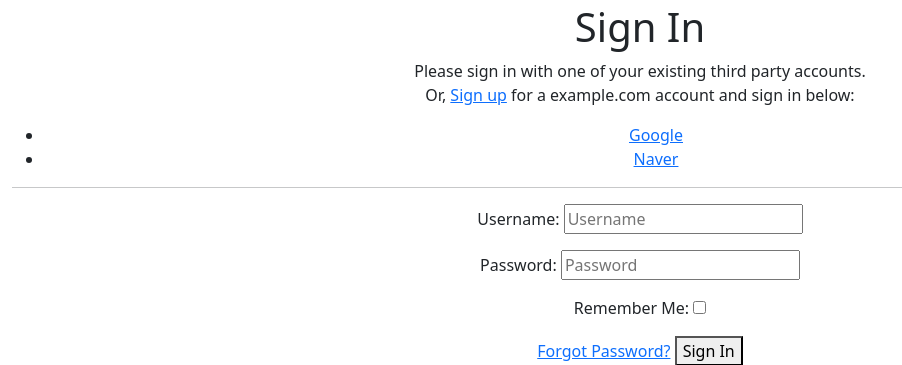
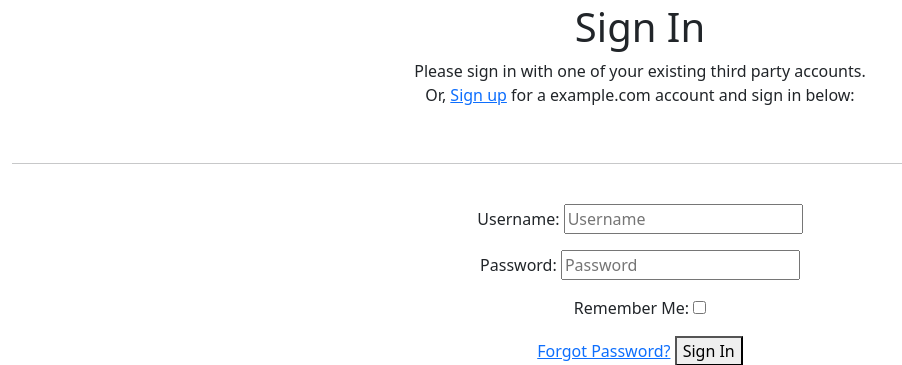
Before and after one commit to s-jiun/Piro15_CardGame_05, a Django app: page /accounts/login/ in a window 1280 px wide. Shown: the part 141-506 px from the top of the page, without its empty margins (0-902 px from the left). Run offline with Django 3.2, Linux system fonts and the light colour scheme; some libraries are stand-ins or nearby versions; some web fonts are replaced.

Commit message:
loginchange

```diff
--- a/config/templates/account/login.html
+++ b/config/templates/account/login.html
@@ -16,15 +16,7 @@
 of your existing third party accounts. <br/>Or, <a href="{{ signup_url }}">Sign up</a>
 for a {{ site_name }} account and sign in below:{% endblocktrans %}</p>
 
-<div class="socialaccount_ballot">
-
-  <ul class="socialaccount_providers">
-    {% include "socialaccount/snippets/provider_list.html" with process="login" %}
-  </ul>
-
-<hr/>
-
-</div>
+<br/><hr/><br/>
 
 {% include "socialaccount/snippets/login_extra.html" %}
 
```
